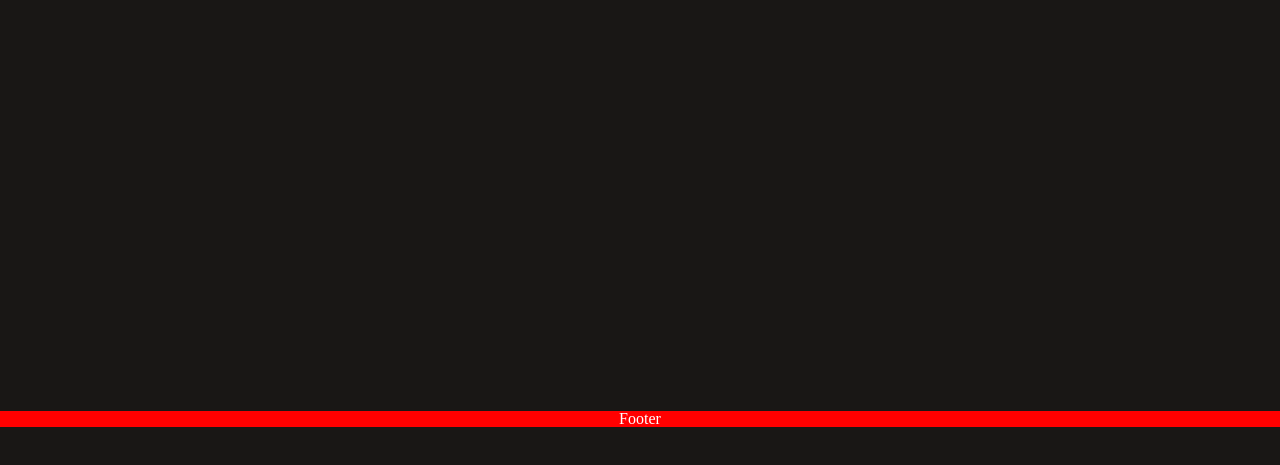
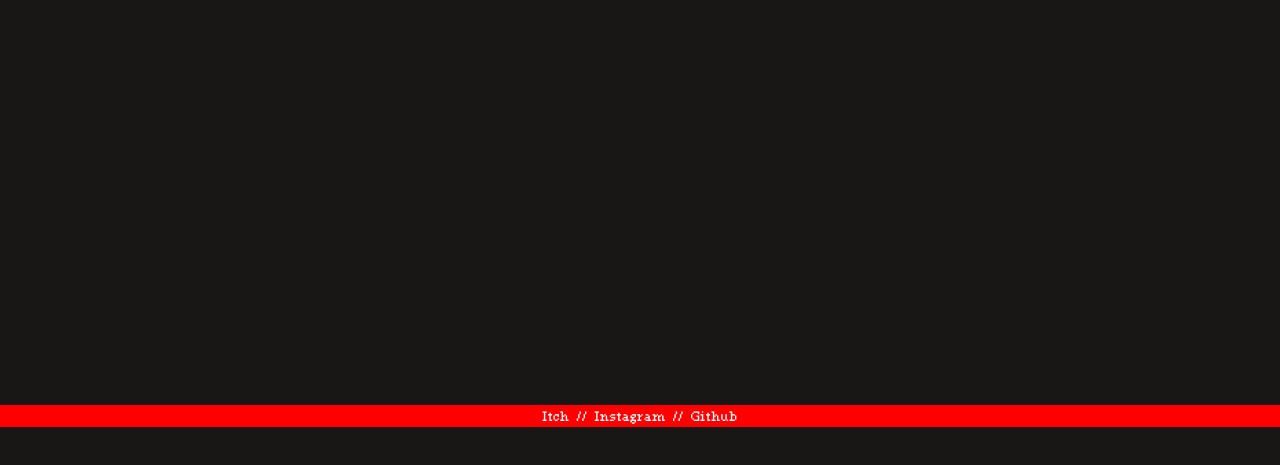
Before and after one commit to turtlecorp-studio/turtlecorp-studio.github.io, a plain HTML site: page index.html in a window 1280 px wide. Shown: the part 373-838 px from the top of the page. Drawn offline with Linux system fonts and the light colour scheme; a web font is replaced by a local one.

Commit message:
Basic done

```diff
--- a/index.html
+++ b/index.html
@@ -6,6 +6,7 @@
     <link href="https://fonts.googleapis.com/css?family=ZCOOL+QingKe+HuangYou" rel="stylesheet">
     <link href='https://fonts.googleapis.com/css?family=Allerta Stencil' rel='stylesheet'>
     <link href="style.css" rel="stylesheet">
+    <link rel = "shortcut icon" type="image/png" href = "WarsRuinIcon.png">
 </head>
 <div class = "wrapper">
 <body>
@@ -14,7 +15,7 @@
   <p> TurtleCorp Studio, a small group of students from ELAM, in East London. Our new game that is coming out is Wars Ruin. A game focusing on the recovery from a war and the problems caused by it. This game will not only be about a daring adventure in a realistic war torn world, but also about an educational, meaningful story about the impacts of war. You will be playing as an abandoned soldier in a hostile and damaged environment, full of distrust and hate. You will be on a journey to find a purpose in life when all is lost and facing your greatest fears. Follow us on this quest of completing this game! </p>
 </div>
 <div class="footer">
-  <p>Footer</p>
+  <p>Itch // <a class = "hoverlink" href = "https://www.instagram.com/warsruin/" target="_blank"> Instagram </a>// <a class = "hoverlink" href="https://github.com/turtlecorp-studio" target="_blank"> Github </a></p>
 </div>
 
 </body>
--- a/style.css
+++ b/style.css
@@ -164,12 +164,19 @@ font-family: 'ZCOOL QingKe HuangYou', cursive; */
   font-size: 20px;
 }
 
+.hoverlink:hover {
+  color: pink;
+}
+
 .footer {
   position: fixed;
   left: 0;
   bottom: 0;
   width: 100%;
   background-color: red;
+  font-family: typecast;
+font-style: normal;
+  font-size: 22px;
   color: white;
   text-align: center;
 }
```
